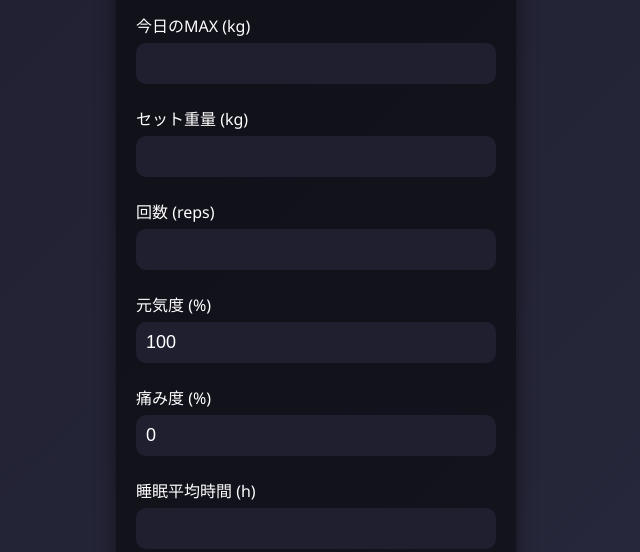
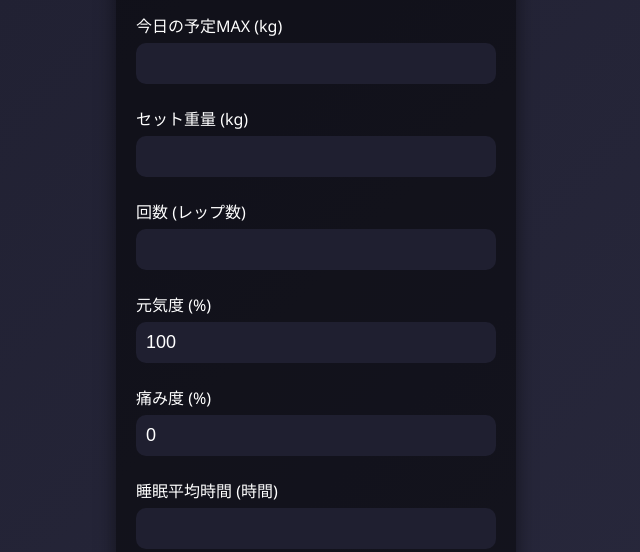
Before and after one commit to Violesse-company/PowerLift_Pro, a plain HTML site: page bentima-ku.html in a window 1280 px wide. Shown: the part 304-856 px from the top of the page, without its empty margins (324-964 px from the left). Drawn offline with Linux system fonts and the light colour scheme.

Commit message:
Update bentima-ku.html

```diff
--- a/bentima-ku.html
+++ b/bentima-ku.html
@@ -22,7 +22,7 @@
     </div>
 
     <div class="input-group">
-      <label>今日のMAX (kg)</label>
+      <label>今日の予定MAX (kg)</label>
       <input type="number" id="maxInput" min="0" max="500" step="2.5" inputmode="numeric" pattern="[0-9]*">
     </div>
 
@@ -32,7 +32,7 @@
     </div>
 
     <div class="input-group">
-      <label>回数 (reps)</label>
+      <label>回数 (レップ数)</label>
       <input type="number" id="repsInput" min="1" max="15" step="1" inputmode="numeric" pattern="[0-9]*">
     </div>
 
@@ -47,7 +47,7 @@
     </div>
 
     <div class="input-group">
-      <label>睡眠平均時間 (h)</label>
+      <label>睡眠平均時間 (時間)</label>
       <input type="number" id="sleepInput" min="0" max="12" step="0.5" inputmode="numeric" pattern="[0-9]*">
     </div>
 
```
